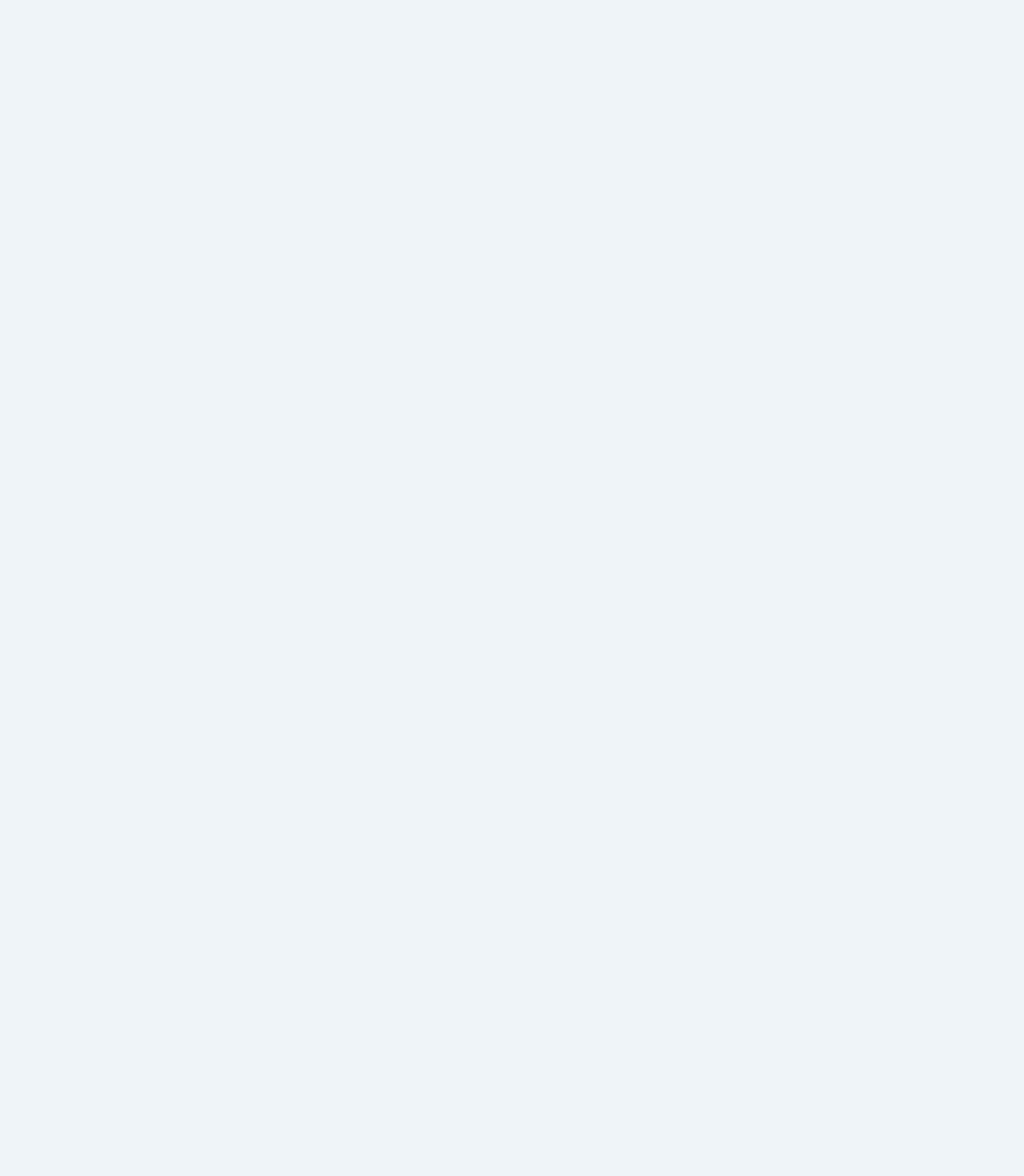
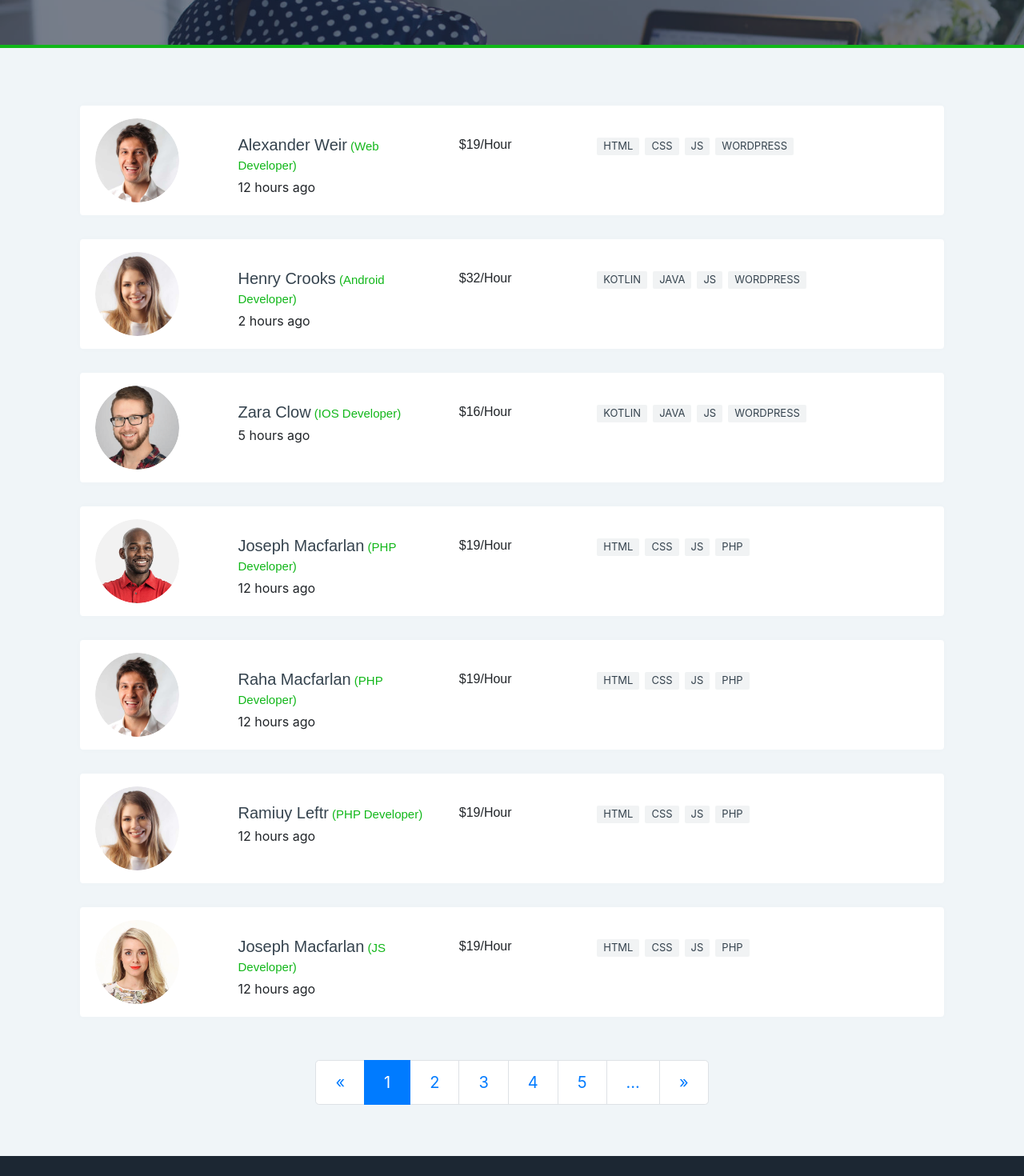
Before and after one commit to danishulhassan7/job-stock, a React (Create React App) app in the folder job-stock/: page /detailResume in a window 1280 px wide. Shown: the part 300-1770 px from the top of the page at 80% size. Before the commit the page ends 800 px from the top, so only its background shows below. Built offline with nearby package versions, Linux system fonts and the light colour scheme.

Commit message:
Job-Stock >> Detail Resume: Adding

```diff
--- a/job-stock/src/App.js
+++ b/job-stock/src/App.js
@@ -8,6 +8,7 @@ import AccordionStyle  from './components/AccordionStyle';
 import BrowseResume from './components/BrowseResume';
 import ManageResume from './components/ManageResume';
 import Footer from './components/Footer';
+import DetailResume from './components/DetailResume';
 
 function App() {
   return (
@@ -21,6 +22,7 @@ function App() {
           <Route path="/accordionStyle" component={ AccordionStyle } />
           <Route path="/browseResume" component={ BrowseResume } />
           <Route path="/manageResume" component={ ManageResume } />
+          <Route path="/detailResume" component={ DetailResume } />
         </Switch>
     </Router>
   </React.Fragment>
--- /dev/null
+++ b/job-stock/src/components/DetailResume.js
@@ -0,0 +1,122 @@
+import React from 'react';
+import '../App.css';
+import 'bootstrap/dist/css/bootstrap.min.css';
+import { Container, Row, Col } from 'react-bootstrap';
+import Styles from './Styles';
+import bannerImg from '../assets/img/banner-10.jpg';
+import client1 from '../assets/img/client-1.jpg';
+import client2 from '../assets/img/client-2.jpg';
+import client3 from '../assets/img/client-3.jpg';
+import client4 from '../assets/img/client-4.jpg';
+import client5 from '../assets/img/client-5.jpg';
+import { BrowsResForm } from './BrowsResForm';
+import { PaginationComp } from './PaginationComp';
+import Footer from './Footer';
+import { MngRsmCmp } from './MngRsmCmp';
+
+function DetailResume() {
+    return (
+        <Styles>
+            <section class="inner-header-title" style={{ backgroundImage: "url(" + bannerImg + ")", height: '360px' }}>
+                <Container>
+                    <Row>
+                        <Col md={12}>
+                            <h1 style={{ fontSize: '5em', fontStyle: 'bold' }}>Manage Resume</h1>
+                        </Col>
+                    </Row>
+                </Container>
+            </section> <br /> <br /> <br />
+
+            {/* Manange Resume Componoets (props)  */}
+            <Container>
+                <MngRsmCmp
+                    img={client1}
+                    name="Alexander Weir"
+                    title=" (Web Developer)"
+                    rate="$19/hour"
+                    active="12 hours ago"
+                    sk1="HTML"
+                    sk2="CSS"
+                    sk3="JS"
+                    sk4="WordPress"
+                />
+                <MngRsmCmp
+                    img={client2}
+                    name="Henry Crooks"
+                    title=" (Android Developer)"
+                    rate="$32/hour"
+                    active="2 hours ago"
+                    sk1="Kotlin"
+                    sk2="Java"
+                    sk3="JS"
+                    sk4="WordPress"
+                />
+                <MngRsmCmp
+                    img={client3}
+                    name="Zara Clow"
+                    title=" (IOS Developer)"
+                    rate="$16/hour"
+                    active="5 hours ago"
+                    sk1="Kotlin"
+                    sk2="Java"
+                    sk3="JS"
+                    sk4="WordPress"
+                />
+                <MngRsmCmp
+                    img={client4}
+                    name="Joseph Macfarlan"
+                    title=" (PHP Developer)"
+                    rate="$19/hour"
+                    active="12 hours ago"
+                    sk1="HTML"
+                    sk2="CSS"
+                    sk3="JS"
+                    sk4="PHP"
+                />
+
+                <MngRsmCmp
+                    img={client1}
+                    name="Raha Macfarlan"
+                    title=" (PHP Developer)"
+                    rate="$19/hour"
+                    active="12 hours ago"
+                    sk1="HTML"
+                    sk2="CSS"
+                    sk3="JS"
+                    sk4="PHP"
+                />
+
+                <MngRsmCmp
+                    img={client2}
+                    name="Ramiuy Leftr"
+                    title=" (PHP Developer)"
+                    rate="$19/hour"
+                    active="12 hours ago"
+                    sk1="HTML"
+                    sk2="CSS"
+                    sk3="JS"
+                    sk4="PHP"
+                />
+                <MngRsmCmp
+                    img={client5}
+                    name="Joseph Macfarlan"
+                    title=" (JS Developer)"
+                    rate="$19/hour"
+                    active="12 hours ago"
+                    sk1="HTML"
+                    sk2="CSS"
+                    sk3="JS"
+                    sk4="PHP"
+                />
+            </Container>
+
+            {/* Pagination  */}
+            <br />
+            <PaginationComp />
+            <br /> <br />
+            <Footer />
+        </Styles>
+    );
+}
+
+export default DetailResume;
```
Also changed, not shown: 1 other file (tests, documents, lock files or other folders).
